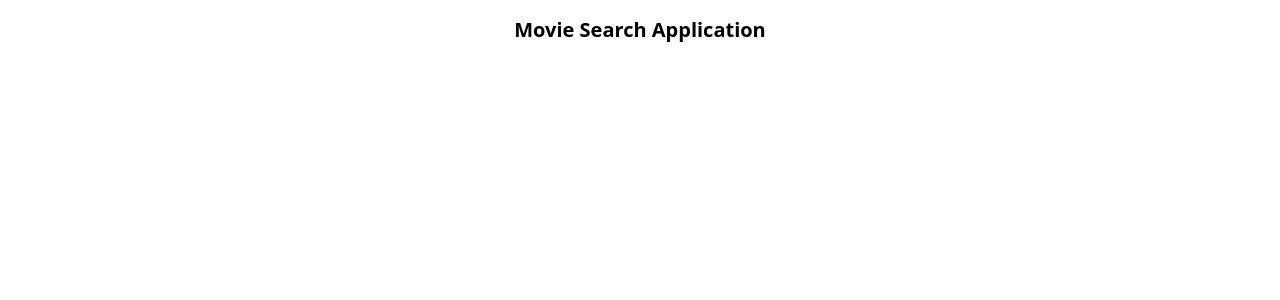
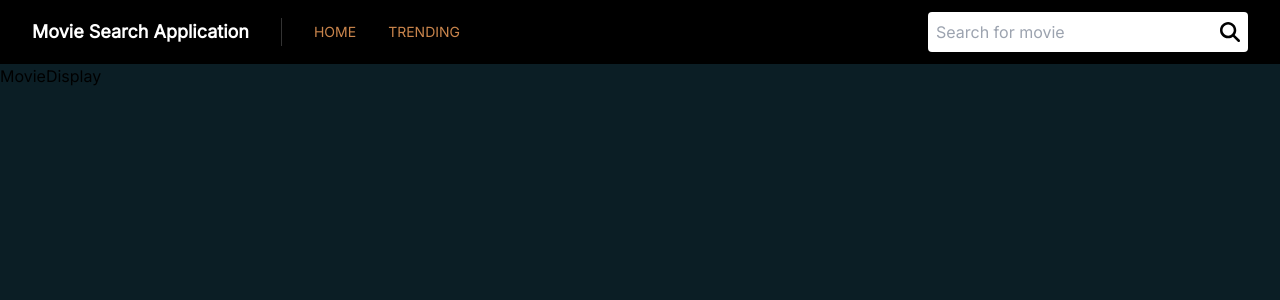
Before and after one commit to Gumexik/movie-app, a React (Vite) app: page / in a window 1280 px wide. Shown: the top 300 px of the page. Built offline with nearby package versions, Linux system fonts and the light colour scheme.

Commit message:
Removed navigation from home page and added to navigation component

```diff
--- a/src/pages/Home.jsx
+++ b/src/pages/Home.jsx
@@ -1,9 +1,13 @@
+import MovieDisplay from "../components/MovieDisplay";
+import Navigation from "../components/Navigation";
+
 const Home = () => {
 	return (
-		<div className='max-w-7xl mx-auto'>
-			<h1 className='p-4 text-center text-xl font-bold'>
-				Movie Search Application
-			</h1>
+		<div className='bg-[#0b1e25] font-open-sans min-h-screen'>
+			<Navigation />
+			<div className='max-w-7xl mx-auto'>
+				<MovieDisplay />
+			</div>
 		</div>
 	);
 };
```
